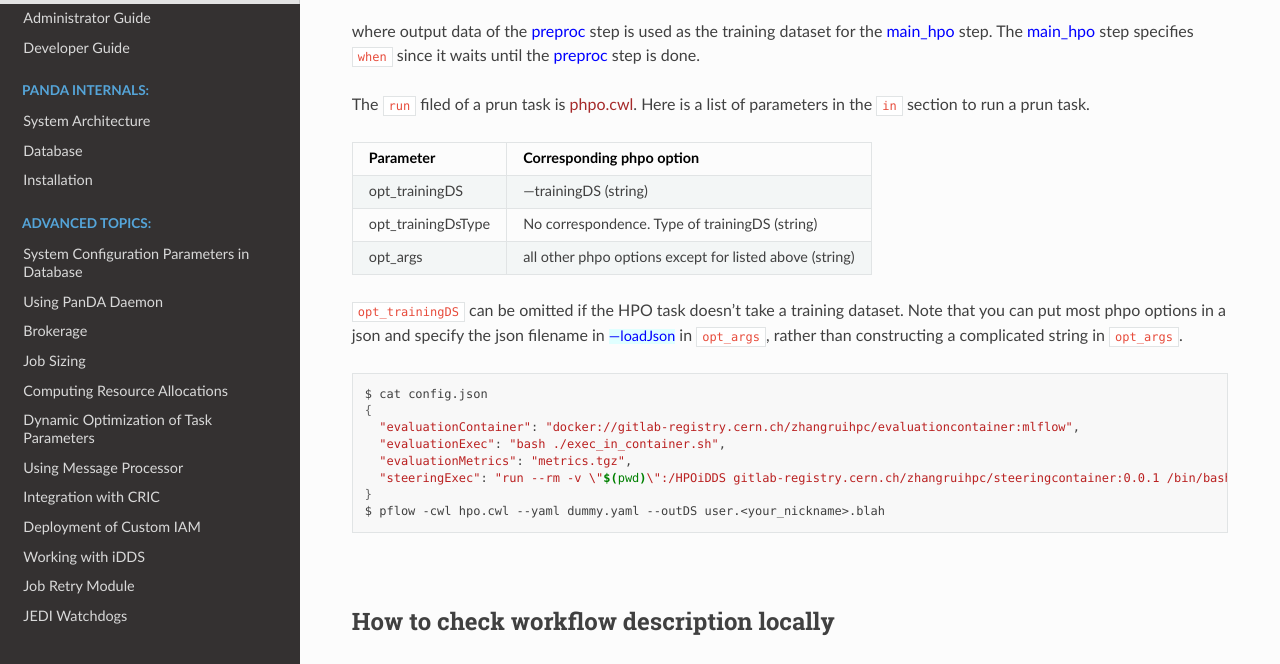
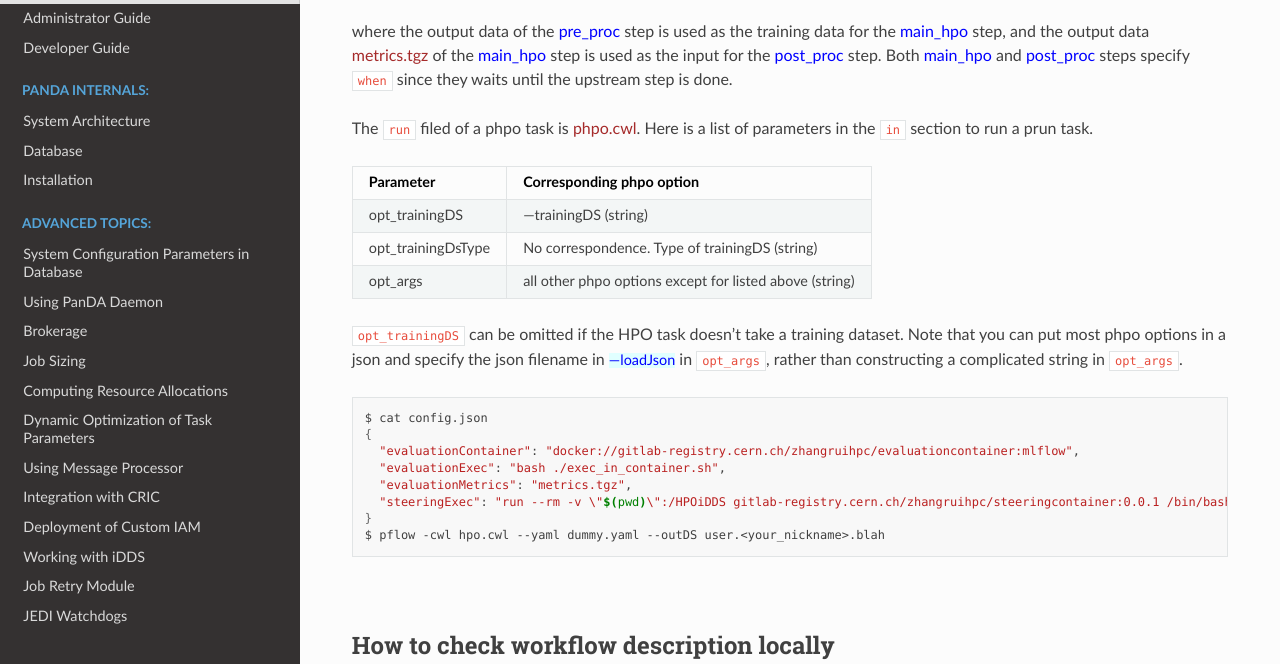
Before and after one commit to PanDAWMS/panda-docs, a Sphinx documentation site: the page built from docs/source/client/pflow.rst, in a window 1280 px wide and 900 px high, scrolled down 7491 px, cut to the strip 236-900 px from the top of the window. Built offline with Sphinx 7.4.7 and the Read the Docs theme 2.0.0, drawn with Linux system fonts in a browser that asks for light colours; pages that are not in the unit, such as notebooks, are missing from menus.

Commit message:
phpo in workflow

```diff
--- a/docs/source/client/pflow.rst
+++ b/docs/source/client/pflow.rst
@@ -289,10 +289,12 @@ The following example shows a chain of HPO and prun tasks.
     :language: yaml
     :caption: hpo.cwl
 
-where output data of the :blue:`preproc` step is used as the training dataset for the :blue:`main_hpo` step.
-The :blue:`main_hpo` step specifies ``when`` since it waits until the :blue:`preproc` step is done.
+where the output data of the :blue:`pre_proc` step is used as the training data for the :blue:`main_hpo` step,
+and the output data :brown:`metrics.tgz` of the :blue:`main_hpo` step is used as the input for the
+:blue:`post_proc` step.
+Both :blue:`main_hpo` and :blue:`post_proc` steps specify ``when`` since they waits until the upstream step is done.
 
-The ``run`` filed of a prun task is :brown:`phpo.cwl`.
+The ``run`` filed of a phpo task is :brown:`phpo.cwl`.
 Here is a list of parameters in the ``in`` section to run a prun task.
 
 .. list-table::
```
Also changed, not shown: 1 other file.
